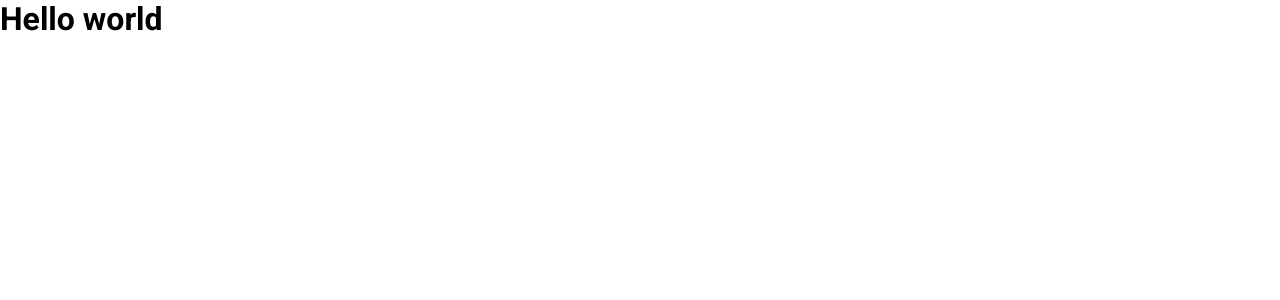
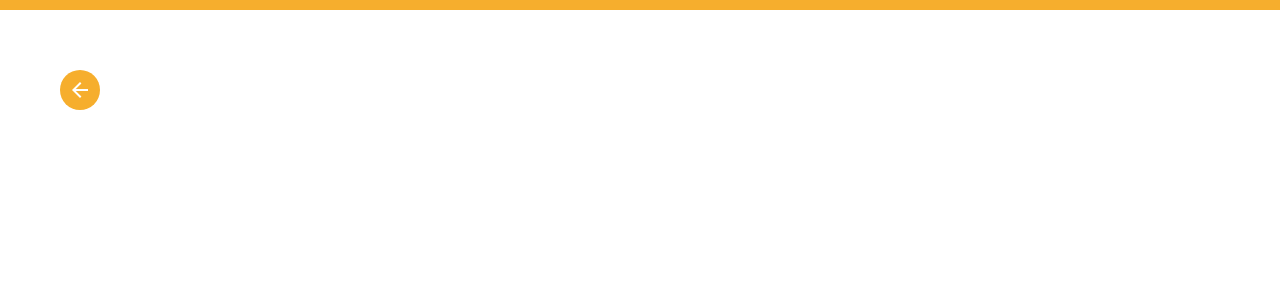
Before and after one commit to felipe-sant/FRONT-LojaVirtual, a React (Create React App) app: page / in a window 1280 px wide. Shown: the top 300 px of the page. Built offline with nearby package versions, Linux system fonts and the light colour scheme.

Commit message:
adicionando componente de navbar simples

```diff
--- /dev/null
+++ b/src/components/navbarSimple.tsx
@@ -0,0 +1,20 @@
+import css from "../styles/navbarSimple.module.css"
+import NavbarSimpleProps from "../types/NavbarSimpleProps"
+import arrow_back from "../images/arrow_back.svg"
+
+export default function NavbarSimple(props: NavbarSimpleProps) {
+    const { link, titulo } = props
+
+    function redirect() {
+        window.location.href = link
+    }
+
+    return (
+        <>
+            <nav className={css.nav} />
+            <div className={css.back} onClick={redirect}>
+                <img src={arrow_back} alt="Voltar" />
+            </div>
+        </>
+    )
+}
--- a/src/pages/home.tsx
+++ b/src/pages/home.tsx
@@ -1,9 +1,12 @@
+import NavbarSimple from "../components/navbarSimple"
+
 function Home() {
-    return (
+    return (<>
+        <NavbarSimple link="/çlkdsaçlkdçlk" />
         <main>
-            <h1>Hello world</h1>
+
         </main>
-    )
+    </>)
 }
 
 export default Home
--- a/src/styles/global.css
+++ b/src/styles/global.css
@@ -2,6 +2,11 @@
 
 :root {
     --roboto-font: 'Roboto', sans-serif;
+    --p_black: #020202;
+    --p_yellow: #F6AE2D;
+    --p_white: #EEF0F2;
+    --p_gray: #A2999E;
+    --p_brown: #846A6A;
 }
 
 * {
--- /dev/null
+++ b/src/styles/navbarSimple.module.css
@@ -0,0 +1,37 @@
+.nav {
+    width: 100%;
+    height: 10px;
+    background-color: var(--p_yellow);
+    position: fixed;
+}
+
+.back {
+    display: flex;
+    justify-content: center;
+    align-items: center;
+    background-color: var(--p_yellow);
+    height: 40px;
+    width: 40px;
+    border-radius: 50%;
+    cursor: pointer;
+    position: fixed;
+    top: 70px;
+    left: 60px;
+}
+
+.back>img {
+    width: 24px;
+    height: 24px;
+    color: red;
+}
+
+@media screen and (max-width: 768px) {
+    .nav {
+        height: 5px;
+    }
+
+    .back {
+        top: 20px;
+        left: 20px;
+    }
+}
--- /dev/null
+++ b/src/types/NavbarSimpleProps.ts
@@ -0,0 +1,6 @@
+type NavbarSimpleProps = {
+    link: string,
+    titulo?: string
+}
+
+export default NavbarSimpleProps
```
Also changed, not shown: src/images/arrow_back.svg (added).
